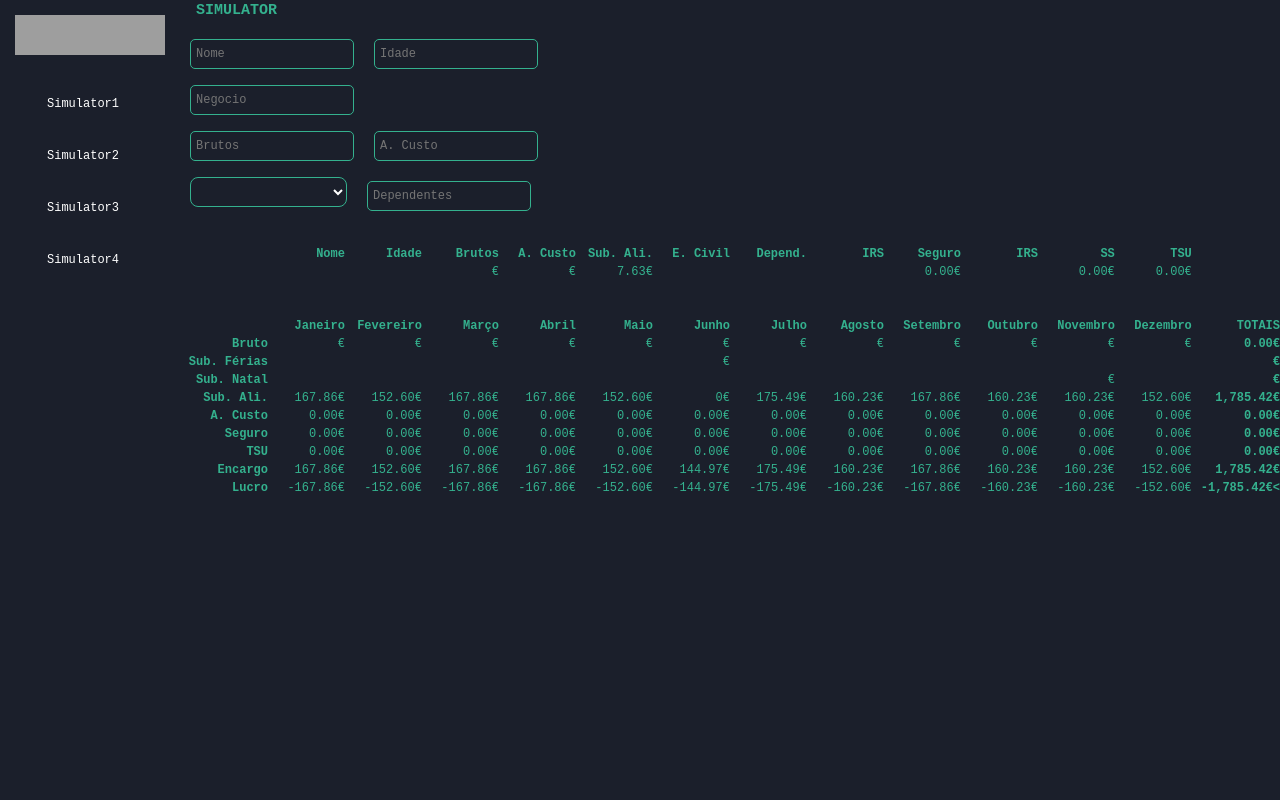
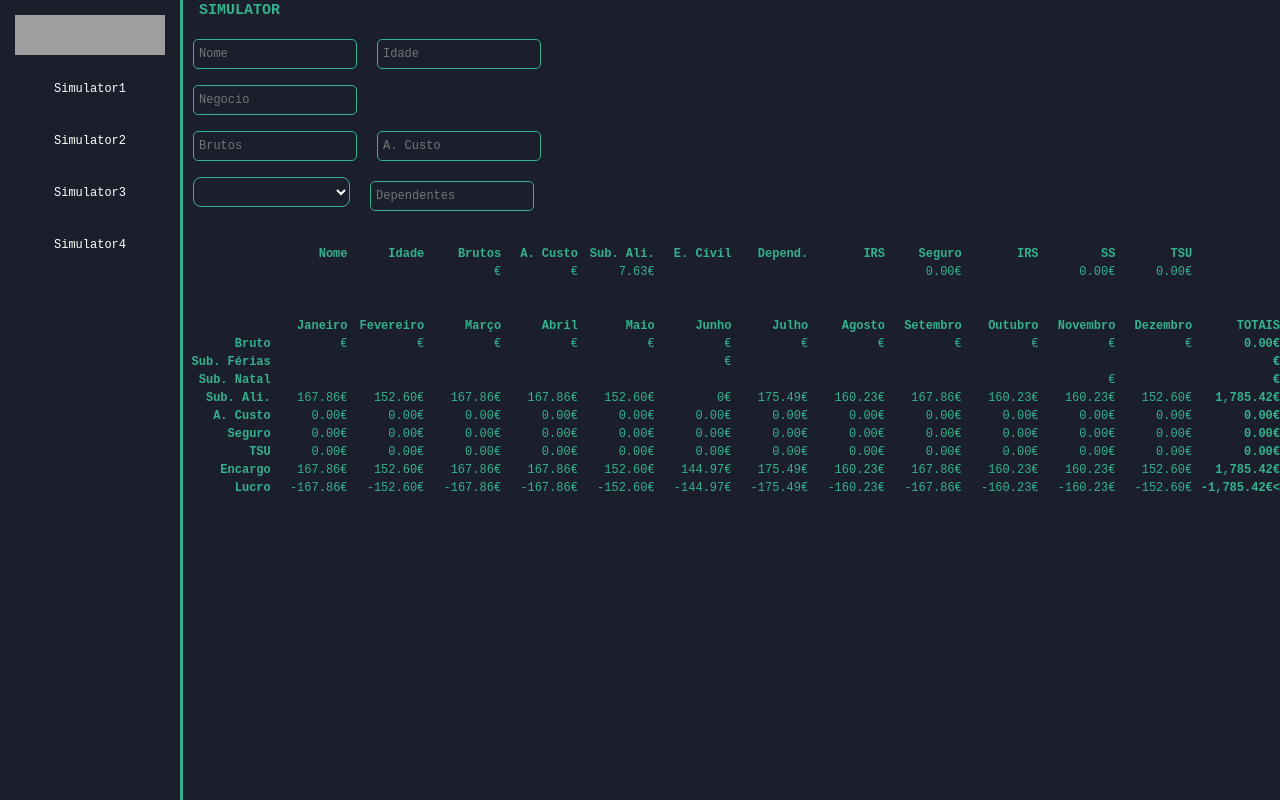
Before and after one commit to BernardoResende/Bernardo-Resende, an Angular app: page / in a window 1280 px wide. Built offline with nearby package versions, Linux system fonts and the light colour scheme; grey boxes are pictures that could not be loaded.

Commit message:
1 file modified

```diff
--- a/src/app/topmenu/topmenu.component.css
+++ b/src/app/topmenu/topmenu.component.css
@@ -12,12 +12,14 @@ img {
   width:150px;
   height:40px;
   background: #1b1f2b!important;
-  margin:15px;
+  margin-left:15px;
+  margin-right:15px;
+  margin-top:15px;
 }
 
 button{
-  margin-left: 8px;
-  margin-right: 8px;
+  margin-left: 15px;
+  margin-right: 15px;
   width:150px;
   background:transparent;
   color:white;
@@ -34,6 +36,6 @@ button:focus{
   background: #34B18E;
 }
 
-menu{
-  border-right:1px solid #34B18E;
+mat-sidenav{
+  border-right:3px solid #34B18E;
 }
```
